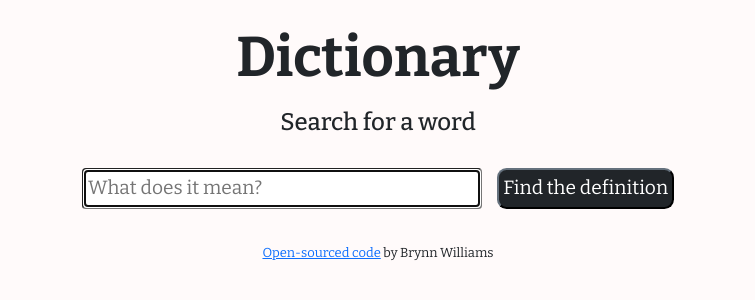
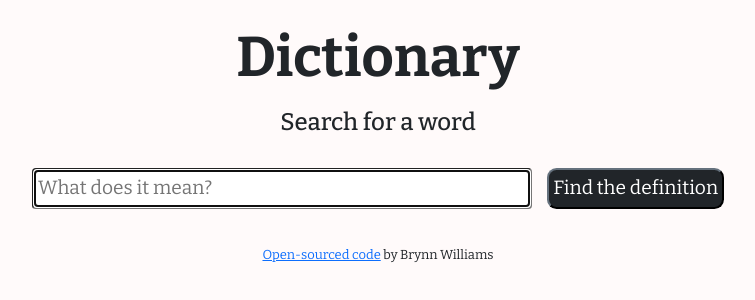
Before and after one commit to brynniebear/dictionary-project-react, a React (Create React App) app: page / in a window 1280 px wide. Shown: the top 300 px of the page, without its empty margins (262-1017 px from the left). Built offline with nearby package versions, Linux system fonts and the light colour scheme; no server answers.

Commit message:
Updated default search term and input width

```diff
--- a/src/App.js
+++ b/src/App.js
@@ -11,7 +11,7 @@ function App() {
           <h4>Search for a word</h4>
         </header>
         <main className="App-main">
-          <Dictionary defaultTerm="dance" />
+          <Dictionary defaultTerm="information" />
         </main>
         <footer className="App-footer">
           <a href="https://github.com/brynniebear/dictionary-project-react" target="_blank" rel="noreferrer">Open-sourced code</a>{" "}by Brynn Williams
--- a/src/Dictionary.css
+++ b/src/Dictionary.css
@@ -3,7 +3,7 @@
 }
 
 form {
-  margin-bottom: 1em;
+  margin-bottom: 1.5em;
 }
 
 form input {
@@ -13,7 +13,7 @@ form input {
 
 form .type-search {
   border-radius: 0.2em;
-  width: 40%;
+  width: 50%;
 }
 
 form .submit-button {
```
